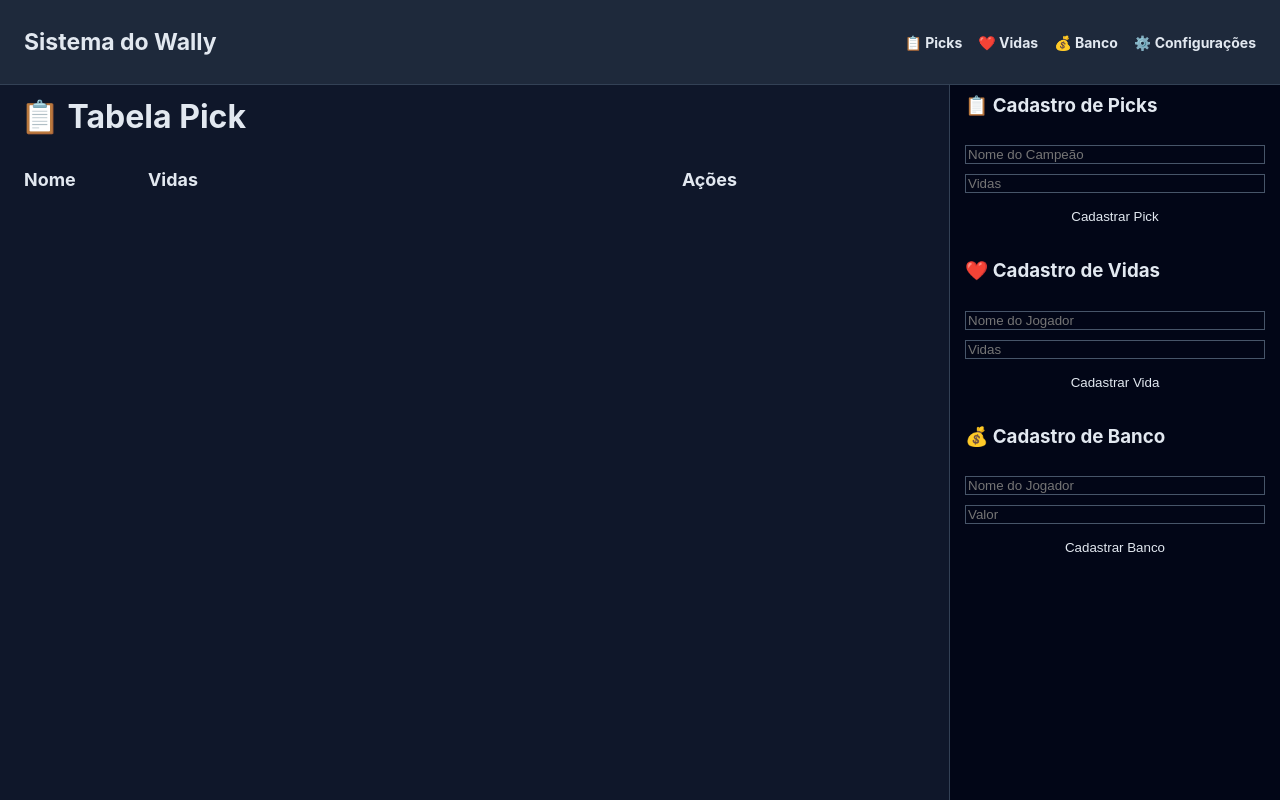
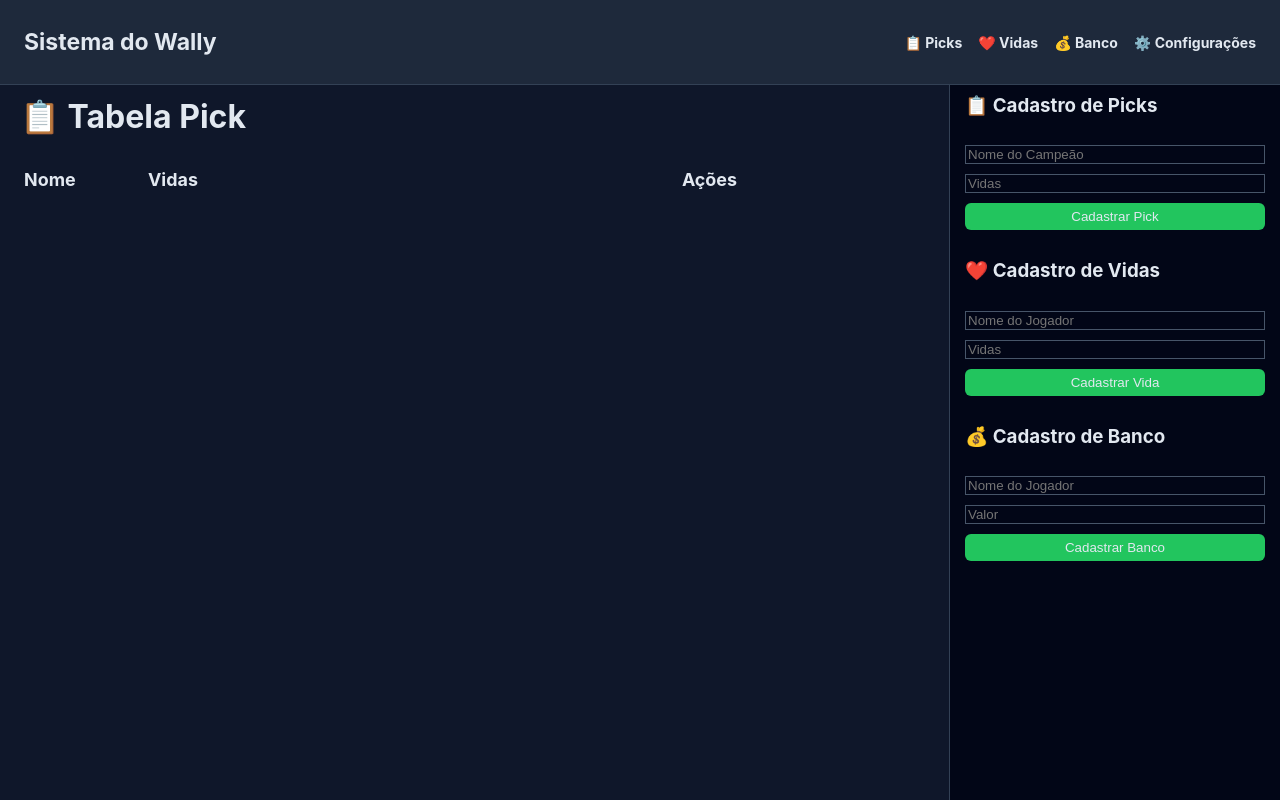
Before and after one commit to DanielDimas2002/Lista-de-Picks-Wally-Electron, a React (Create React App) app in the folder app-react/: page /configuracoes in a window 1280 px wide. Built offline with nearby package versions, Linux system fonts and the light colour scheme.

Commit message:
Ajustes nas cores do botões dos forms

```diff
--- a/app-react/src/componentes/Aside/Aside.jsx
+++ b/app-react/src/componentes/Aside/Aside.jsx
@@ -74,6 +74,16 @@ function Aside({ handleCadastrarPick, handleCadastrarVida, handleCadastrarBanco
       />
       <button
         className={corPick}
+        style={{
+          backgroundColor:
+            corPick === "botaoPadrao"
+              ? temaAtual.corPrimaria
+              : corPick === "botaoSucesso"
+                ? temaAtual.corSucesso
+                : temaAtual.corPerigo,
+
+          color: temaAtual.corTextoPrincipal
+        }}
         onClick={() => {
           if (campoVazio(nomePick, vidasPick) || parseInt(vidasPick) < 1) {
             setBotaoPick("Preencha corretamente!");
@@ -117,6 +127,16 @@ function Aside({ handleCadastrarPick, handleCadastrarVida, handleCadastrarBanco
       />
       <button
         className={corVida}
+        style={{
+          backgroundColor:
+            corVida === "botaoPadrao"
+              ? temaAtual.corPrimaria
+              : corVida === "botaoSucesso"
+                ? temaAtual.corSucesso
+                : temaAtual.corPerigo,
+
+          color: temaAtual.corTextoPrincipal
+        }}
         onClick={() => {
           if (campoVazio(nomeVida, vidasVida) || parseInt(vidasVida) < 1) {
             setBotaoVida("Preencha corretamente!");
@@ -160,6 +180,16 @@ function Aside({ handleCadastrarPick, handleCadastrarVida, handleCadastrarBanco
       />
       <button
         className={corBanco}
+        style={{
+          backgroundColor:
+            corBanco === "botaoPadrao"
+              ? temaAtual.corPrimaria
+              : corBanco === "botaoSucesso"
+                ? temaAtual.corSucesso
+                : temaAtual.corPerigo,
+
+          color: temaAtual.corTextoPrincipal
+        }}
         onClick={() => {
           if (campoVazio(nomeBanco, valorBanco) || parseInt(valorBanco) < 1) {
             setBotaoBanco("Preencha corretamente!");
@@ -167,11 +197,15 @@ function Aside({ handleCadastrarPick, handleCadastrarVida, handleCadastrarBanco
             resetarBotao(setBotaoBanco, setCorBanco, "Cadastrar Banco", timerBanco);
             return;
           }
+
           handleCadastrarBanco(nomeBanco, valorBanco);
+
           setBotaoBanco("Cadastrado!");
           setCorBanco("botaoSucesso");
+
           setNomeBanco("");
           setValorBanco("");
+
           resetarBotao(setBotaoBanco, setCorBanco, "Cadastrar Banco", timerBanco);
         }}
       >
```
